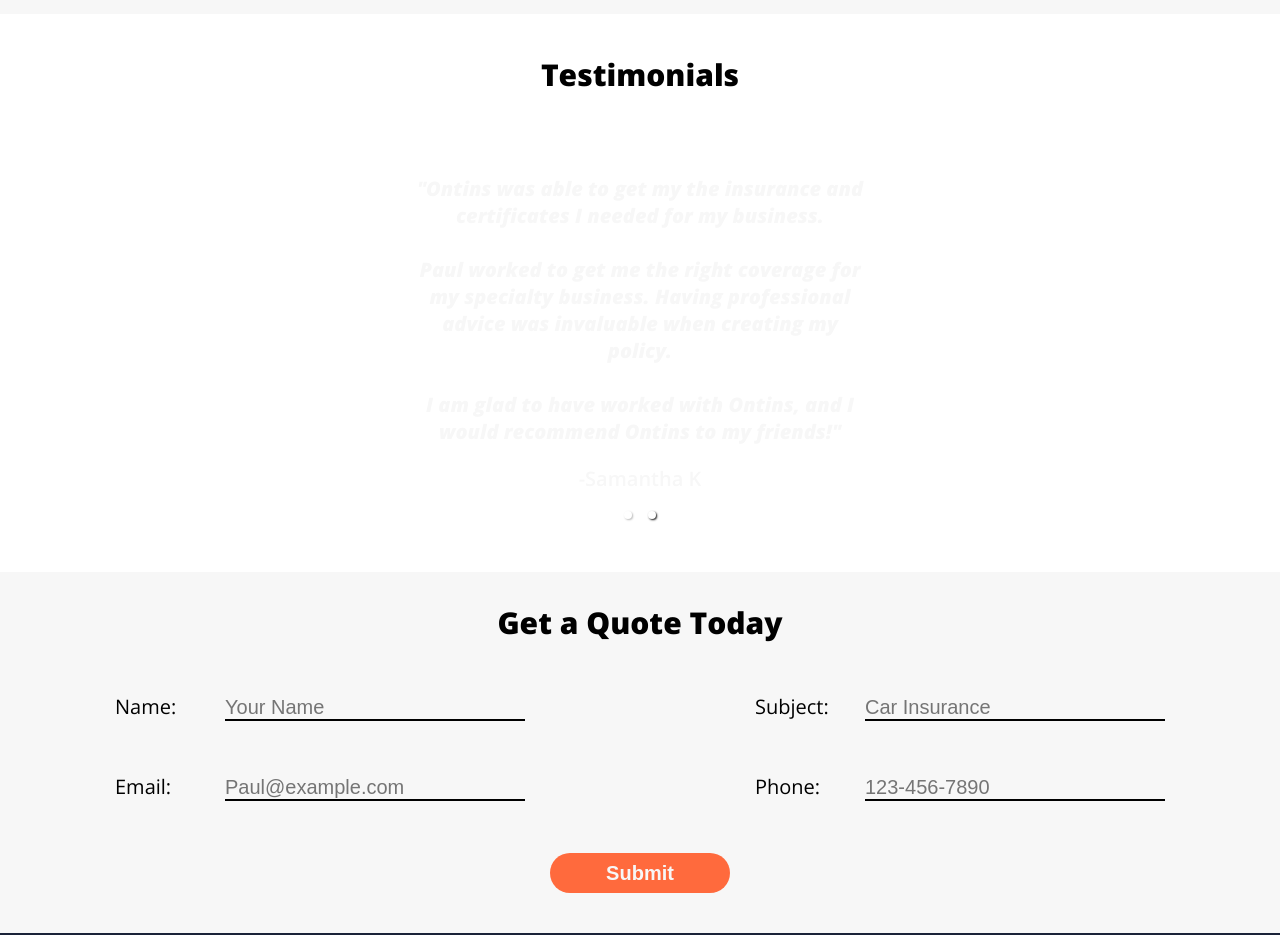
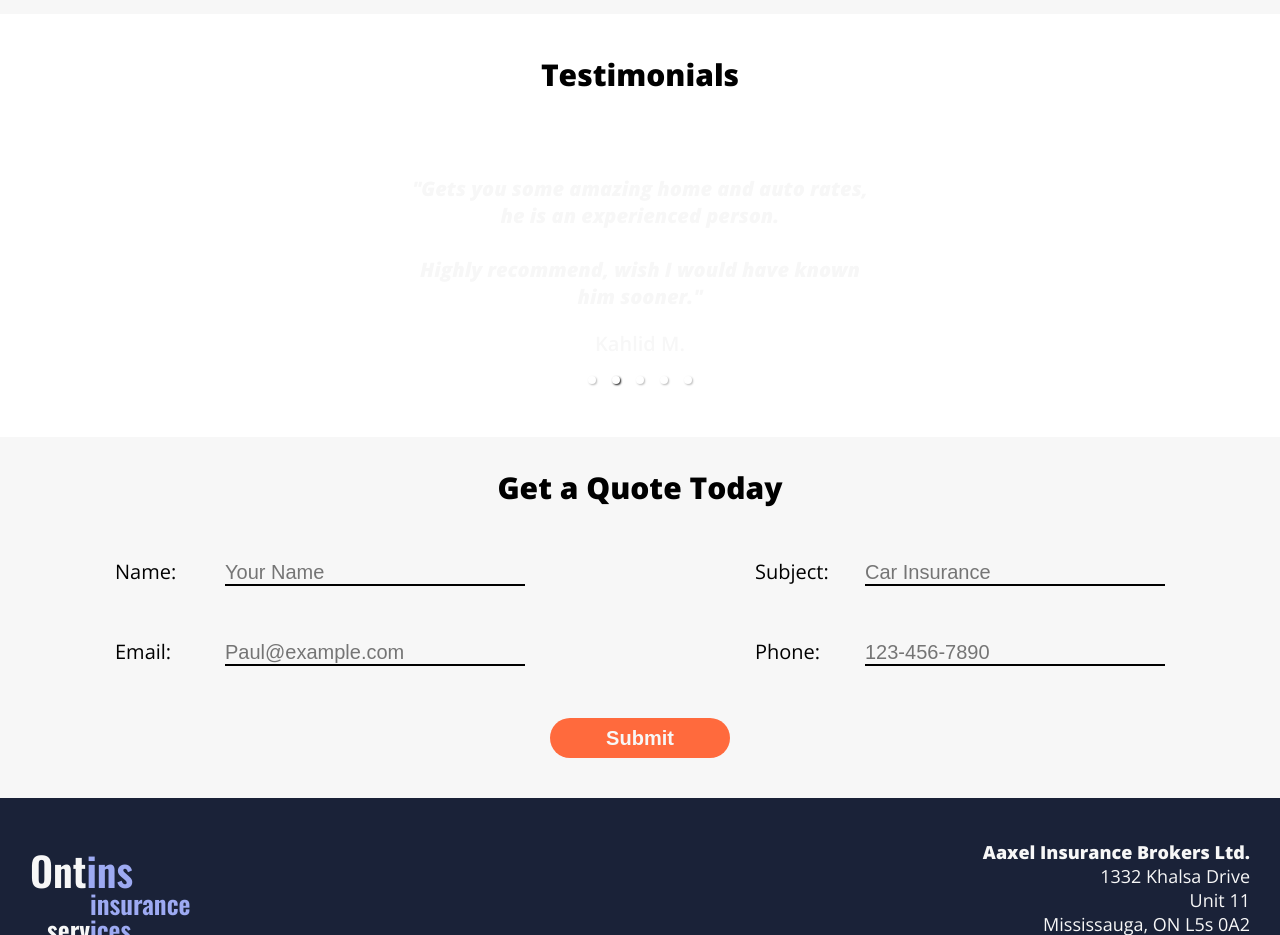
Before and after one commit to asantono/ontins, a React (Create React App) app: page / in a window 1280 px wide. Shown: the part 3360-4295 px from the top of the page. Built offline with nearby package versions, Linux system fonts and the light colour scheme; the HTML template or start-up script is replaced by a standard one.

Commit message:
updated testimonials

```diff
--- a/src/testimonial/TestimonialCarousel.js
+++ b/src/testimonial/TestimonialCarousel.js
@@ -15,28 +15,46 @@ const TestimonialCarousel = () => {
       interval={5000}
     >
       <div className="testimonial__body">
-        "My family has the protection I have been wanting to provide them.
+        "Excellent service, professional and prompt. I received great health
+        insurance rates.
         <br />
         <br />
-        Finding the right policy was easy with Paul. I knew what I wanted, and
-        Paul knew how to get me the coverage that fit my needs.
-        <br />
-        <br />
-        Ontins will be my first call for all of my insurance needs."
-        <div className="testimonial__author">Tony B</div>
+        Keep up the great work Paul!"
+        <div className="testimonial__author">Jagtar M.</div>
       </div>
 
       <div className="testimonial__body">
-        "Ontins was able to get my the insurance and certificates I needed for
-        my business.
+        "Gets you some amazing home and auto rates, he is an experienced person.
         <br />
         <br />
-        Paul worked to get me the right coverage for my specialty business.
-        Having professional advice was invaluable when creating my policy.
+        Highly recommend, wish I would have known him sooner."
+        <div className="testimonial__author">Kahlid M.</div>
+      </div>
+
+      <div className="testimonial__body">
+        "Very professional and replies back quickly. He worked to get the best
+        home insurance rates for me.
         <br />
-        <br />I am glad to have worked with Ontins, and I would recommend Ontins
-        to my friends!"
-        <div className="testimonial__author">-Samantha K</div>
+        <br />I wish him all the best."
+        <div className="testimonial__author">Maya G.</div>
+      </div>
+
+      <div className="testimonial__body">
+        "Offers friendly, quick services.
+        <br />
+        <br />
+        He is very helpful in answering all questions and got me the best auto
+        and home insurance rates."
+        <div className="testimonial__author">Harshan K.</div>
+      </div>
+
+      <div className="testimonial__body">
+        "Had a great experience working with Paul!
+        <br />
+        <br />
+        He provides very good insurance rates and is definitely someone you can
+        trust."
+        <div className="testimonial__author">Saini Y.</div>
       </div>
     </Carousel>
   );
```
Also changed, not shown: 1 other file (tests, documents, lock files or other folders).
